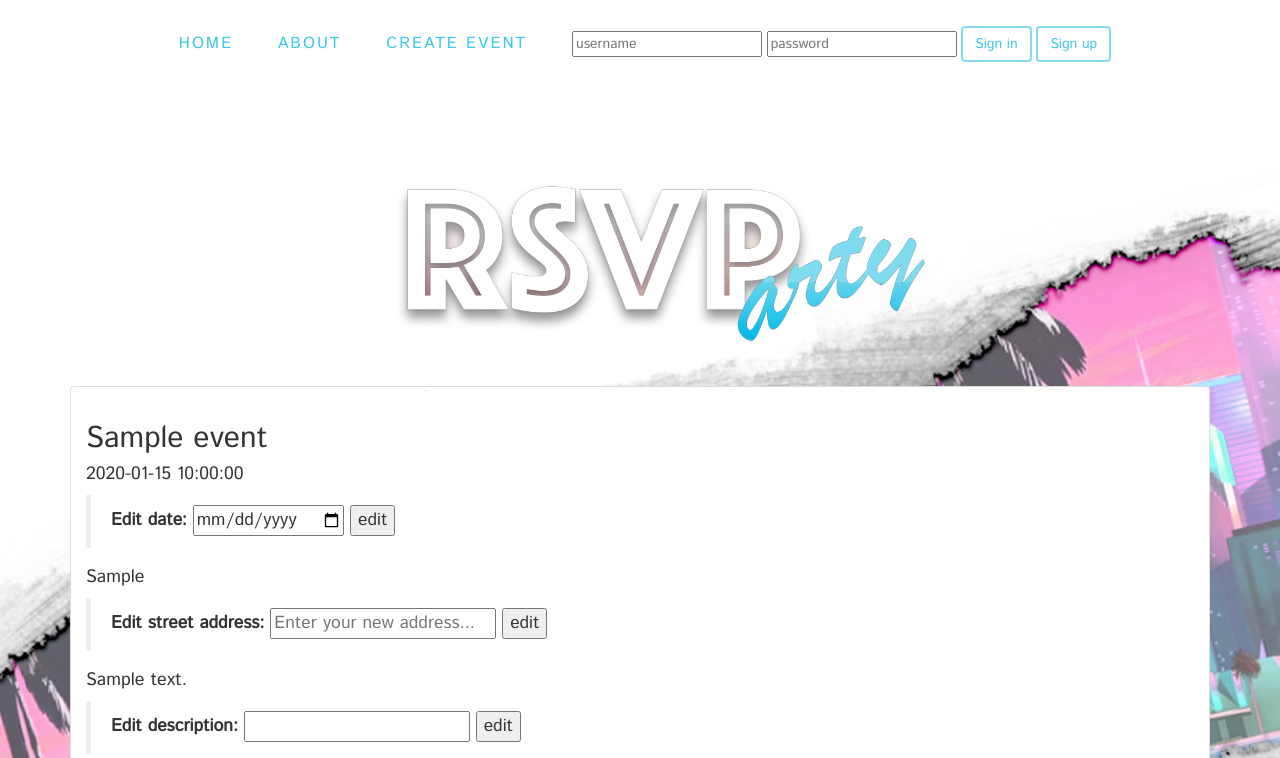
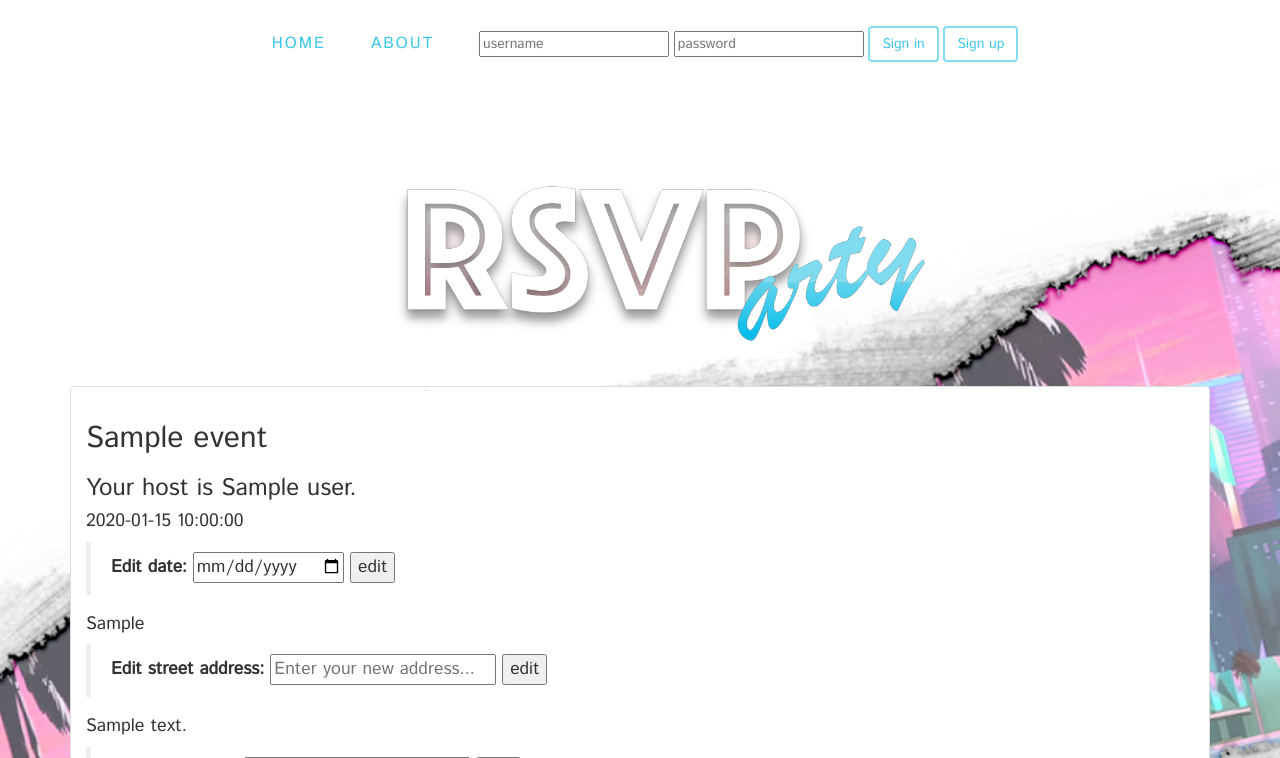
Before and after one commit to katharynreed/rsvparty, a PHP site: template views/event_page.html.twig in a window 1280 px wide. Shown: the top 758 px of the page. Run offline with PHP 8.4, Linux system fonts and the light colour scheme; the template is opened without the code that fills it: most values are stand-ins (such as "Sample title", 1, 10 or a date in 2020); data that the repository does not hold is empty; some libraries are stand-ins or nearby versions.

Commit message:
sign out functionality

```diff
--- a/views/base.html.twig
+++ b/views/base.html.twig
@@ -18,7 +18,7 @@
                 <ul class="nav-ul">
                   <li class="nav-li"><a href="/">Home</a></li>
                   <li class="nav-li"><a href="#">About</a></li>
-                  <li class="nav-li"><a href="/event_creator/{{session['user'].getId}}">Create event</a></li>
+                  {%if session['user'] is not empty%}<li class="nav-li"><a href="/event_creator/{{session['user'].getId}}">Create event</a></li>{%endif%}
                 </ul>
 
             {% if session['user'] is empty%}
@@ -30,7 +30,10 @@
                   <small id="error-text"><small> <!--error message goes here-->
                 </div>
             {% else %}
+            <form action="/sign_out/{{session['user'].getId}}" method="post">
                 <small class='text-muted'>Now signed in as <a href="/user/{{session['user'].getId}}"> {{session['user'].getName}} </a></small>
+                    <button class="btn btn-xs btn-top" type="submit" name="button">Sign out</button>
+                </form>
             {% endif %}
             </div>
 
--- a/views/event_page.html.twig
+++ b/views/event_page.html.twig
@@ -2,7 +2,7 @@
 {% block content%}
 
         <h2>{{event.getName}}</h2>
-            {% for user in user%}
+            {% for user in users%}
                 {% if event.getUserId is same as(user.getId) %}
                     <h3>Your host is {{user.getName}}.</h3>
                 {%endif%}
--- a/views/user_profile.html.twig
+++ b/views/user_profile.html.twig
@@ -20,7 +20,7 @@
     {% if events is not empty %}
         {% for event in events %}
 
-        <a href="/event/{{ event.getId }}"><li>{{event.getName}}</li></a>
+        <a href="/event_page/{{ event.getId }}"><li>{{event.getName}}</li></a>
         {% endfor %}
     {% else %}
     <p>
```
Also changed, not shown: app/app.php (+7 -1 lines).
